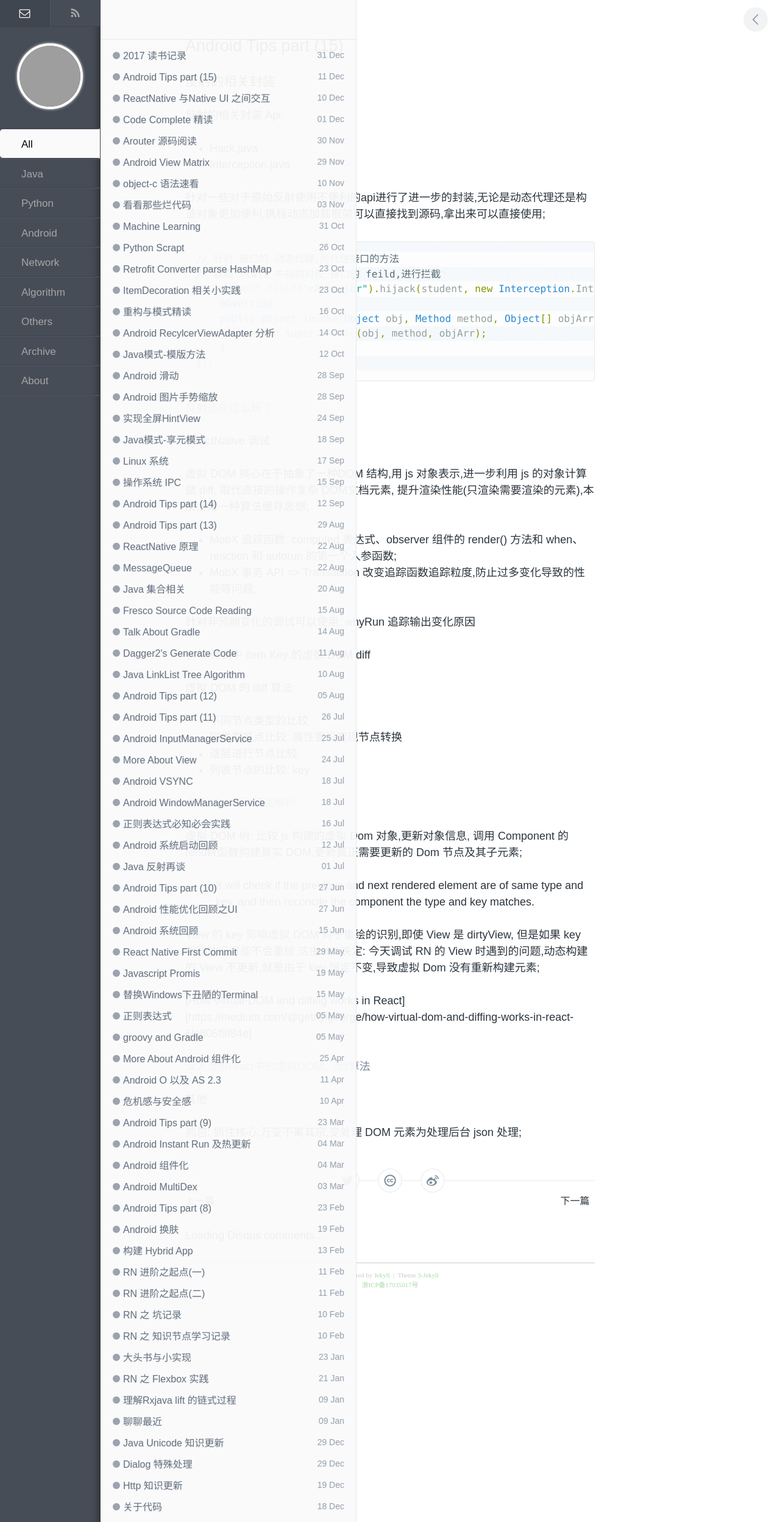
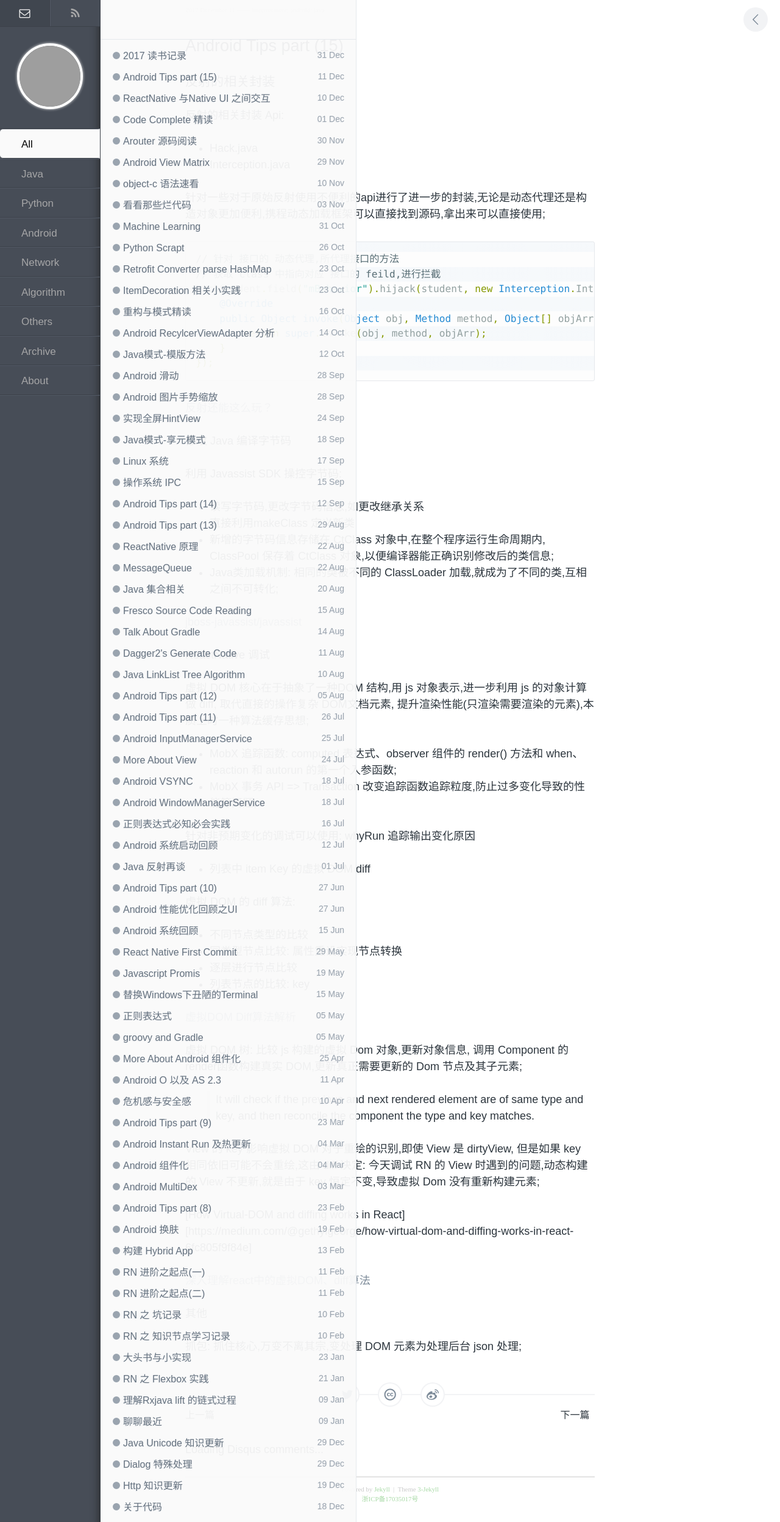
Before and after one commit to enlipan/enlipan.github.io, a Jekyll site: the page built from _posts/2017-12-11-android-tips-15.md, in a window 1280 px wide. Shown: the whole page at 61% size. Built offline with Jekyll 4.4.1, drawn with Linux system fonts in a browser that asks for light colours; nearby versions of some CDN libraries; comment, search, counter and statistics services are not loaded; grey boxes are pictures that could not be loaded.

Commit message:
post page tips 15

```diff
--- a/_posts/2017-12-11-android-tips-15.md
+++ b/_posts/2017-12-11-android-tips-15.md
@@ -29,6 +29,18 @@
 {% endhighlight %}
 
 [反射还能这么玩？](http://blog.csdn.net/sbsujjbcy/article/details/51280274)
+
+
+#### 修改 Java 编译字节码
+
+利用 Javassist SDK 操控字节码:
+
+* 读写字节码,更改字节码信息,如更改继承关系
+* 直接利用makeClass 定义新类
+* 新增的字节码信息存储在 CtClass 对象中,在整个程序运行生命周期内, ClassPool 保存着 CtClass 对象,以便编译器能正确识别修改后的类信息;
+* Java类加载机制: 相同的类被不同的 ClassLoader 加载,就成为了不同的类,互相之间不可转化;
+
+[jboss-javassist/javassist](https://github.com/jboss-javassist/javassist/wiki/Tutorial-1)
 
 
 #### ReactNative 调试
```
